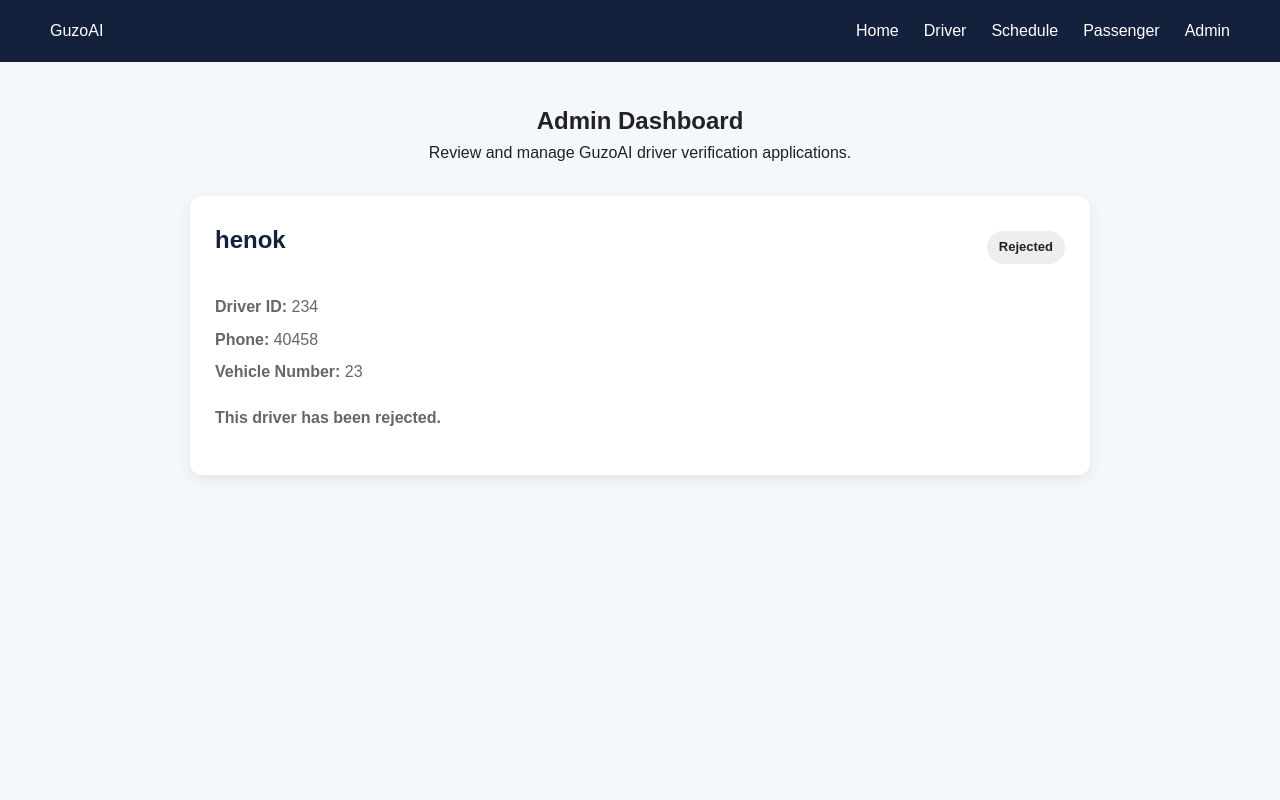
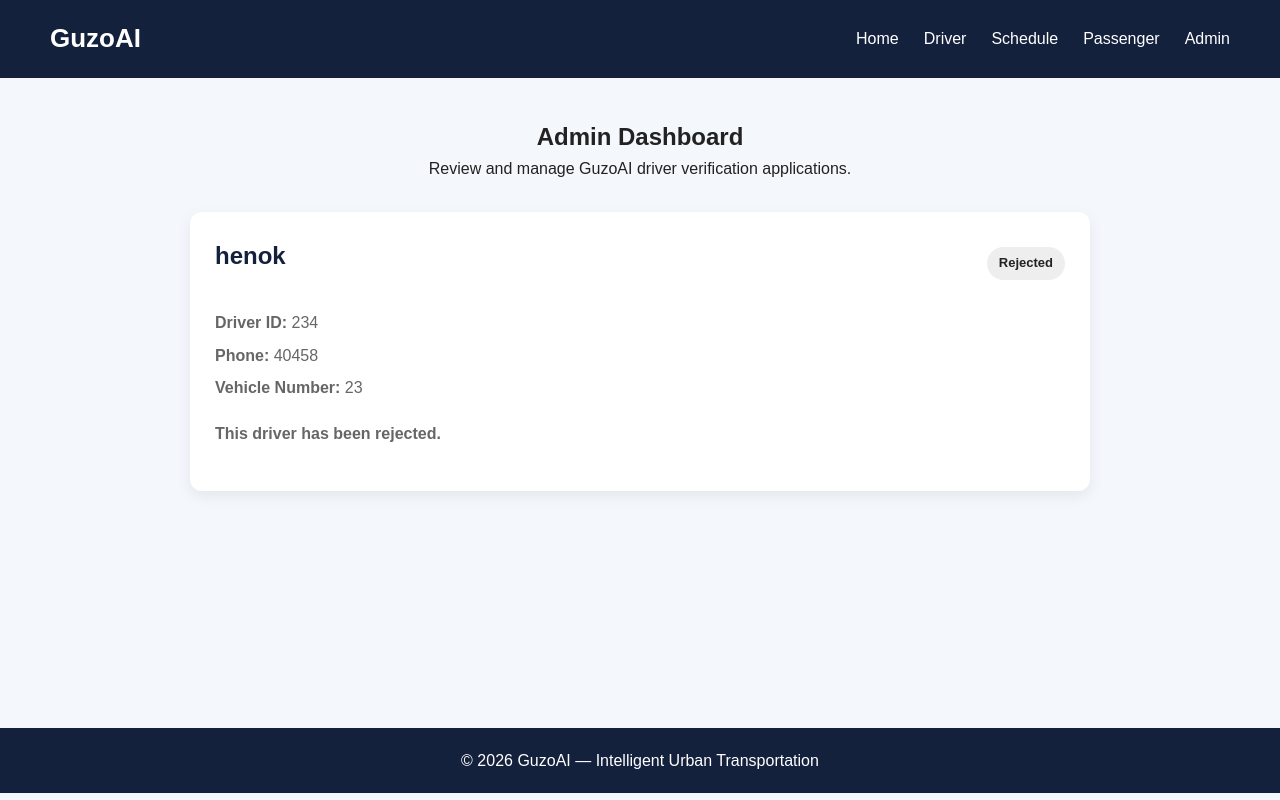
Before and after one commit to abityzebergadeboshe-creator/bus_route_ml_project, a Flask app: page /admin in a window 1280 px wide. Run offline with Flask 3, Linux system fonts and the light colour scheme; data comes from the database, SQL or seed files in the repository; parts of the project's set-up code (start-up, migrations or seed data) failed here and were passed over.

Commit message:
Refactor layout.html for improved structure and links

```diff
--- a/templates/layout.html
+++ b/templates/layout.html
@@ -1,26 +1,67 @@
 <!DOCTYPE html>
-<html>
+<html lang="en">
 <head>
-    <title>GuzoAI</title>
+    <meta charset="UTF-8">
+    <meta name="viewport" content="width=device-width, initial-scale=1.0">
+
+    <title>{% block title %}GuzoAI{% endblock %}</title>
+
     <link rel="stylesheet" href="{{ url_for('static', filename='style.css') }}">
 </head>
+
 <body>
 
     <nav>
-        <div class="logo">GuzoAI</div>
+        <div class="logo">
+            <a href="{{ url_for('home') }}">GuzoAI</a>
+        </div>
 
         <ul>
-            <li><a href="/">Home</a></li>
-            <li><a href="/driver">Driver</a></li>
-            <li><a href="/schedule">Schedule</a></li>
-            <li><a href="/passenger">Passenger</a></li>
-            <li><a href="/admin">Admin</a></li>
+            <li>
+                <a href="{{ url_for('home') }}">Home</a>
+            </li>
+
+            <li>
+                <a href="{{ url_for('driver') }}">Driver</a>
+            </li>
+
+            <li>
+                <a href="{{ url_for('schedule') }}">Schedule</a>
+            </li>
+
+            <li>
+                <a href="{{ url_for('passenger') }}">Passenger</a>
+            </li>
+
+            <li>
+                <a href="{{ url_for('admin') }}">Admin</a>
+            </li>
         </ul>
     </nav>
 
-    <div class="container">
+    <main class="container">
+
+        {% with messages = get_flashed_messages() %}
+            {% if messages %}
+                <div class="flash-messages">
+                    {% for message in messages %}
+                        <div class="flash-message">
+                            {{ message }}
+                        </div>
+                    {% endfor %}
+                </div>
+            {% endif %}
+        {% endwith %}
+
         {% block content %}{% endblock %}
-    </div>
+
+    </main>
+
+    <footer>
+        <p>© 2026 GuzoAI — Intelligent Urban Transportation</p>
+    </footer>
+
+    <script src="{{ url_for('static', filename='script.js') }}"></script>
 
 </body>
 </html>
```
